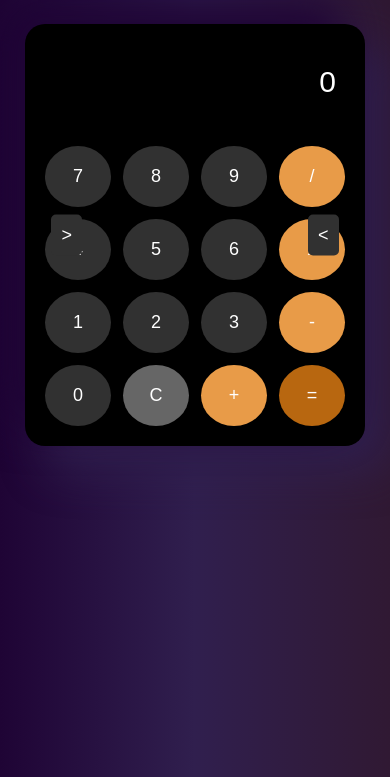
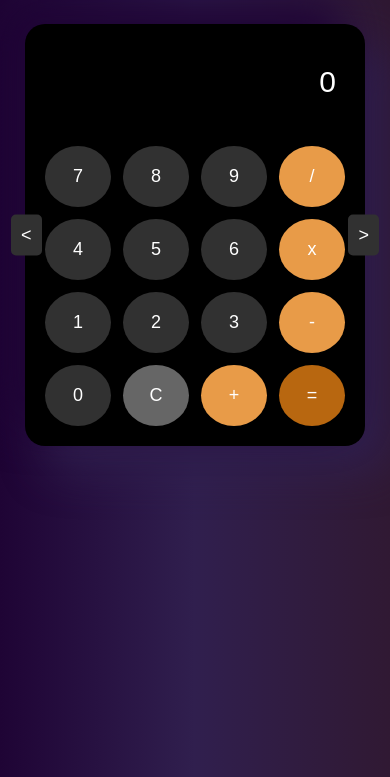
Before and after one commit to Henriqueysm/Calculadoras, a plain HTML site: page index.html in a window 390 px wide. Shown: the part 75-852 px from the top of the page. Drawn offline with Linux system fonts and the light colour scheme.

Commit message:
Update index.html

```diff
--- a/index.html
+++ b/index.html
@@ -3,7 +3,7 @@
 <head>
   <meta charset="UTF-8">
   <meta name="viewport" content="width=device-width, initial-scale=1.0">
-  <meta name="description" content="Calculadora">
+  <meta name="description" content="Calculadora ">
   <title>Calculadora </title>
 </head>
 
@@ -316,6 +316,18 @@ button.sinais.active {
     text-decoration: none;
 
     }
+
+/* Responsividade para celulares */
+@media (max-width: 768px) {
+    .prev {
+    left: 3px; /* Alinha à esquerda */
+}
+
+.next {
+    right: 3px; /* Alinha à direita */
+}
+}
+
 </style>
 </body>
 </html>
```
